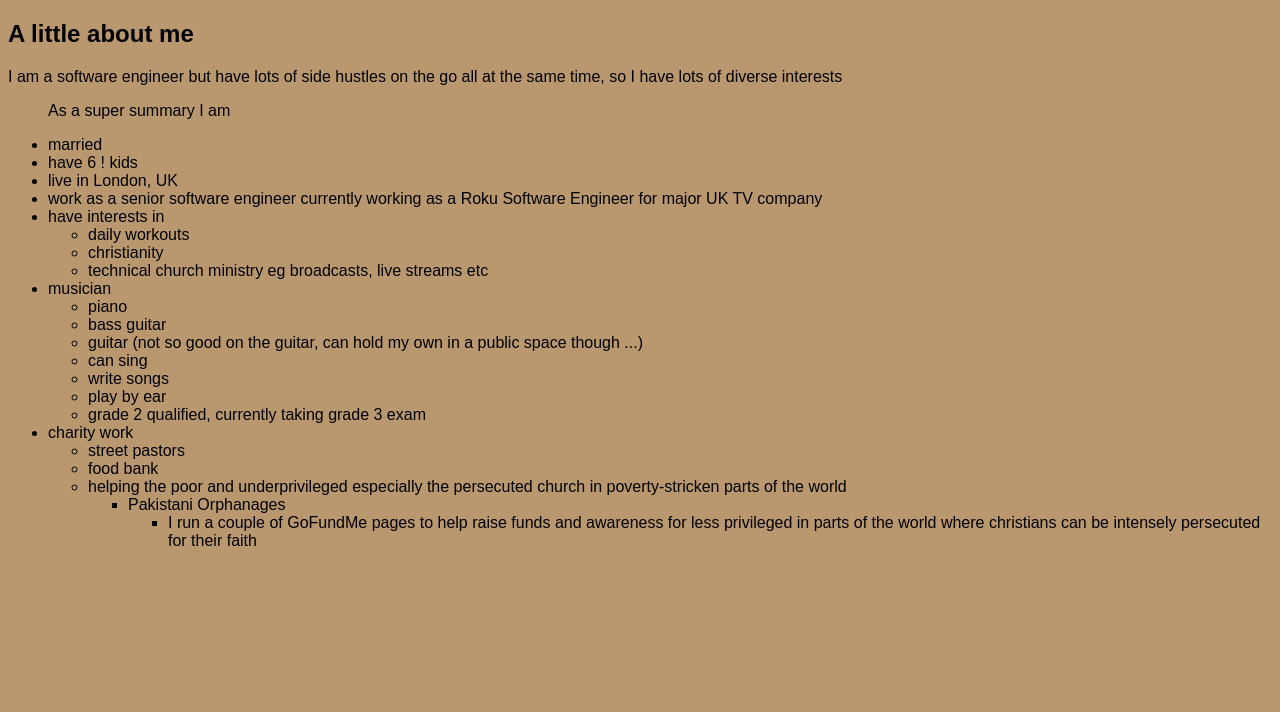
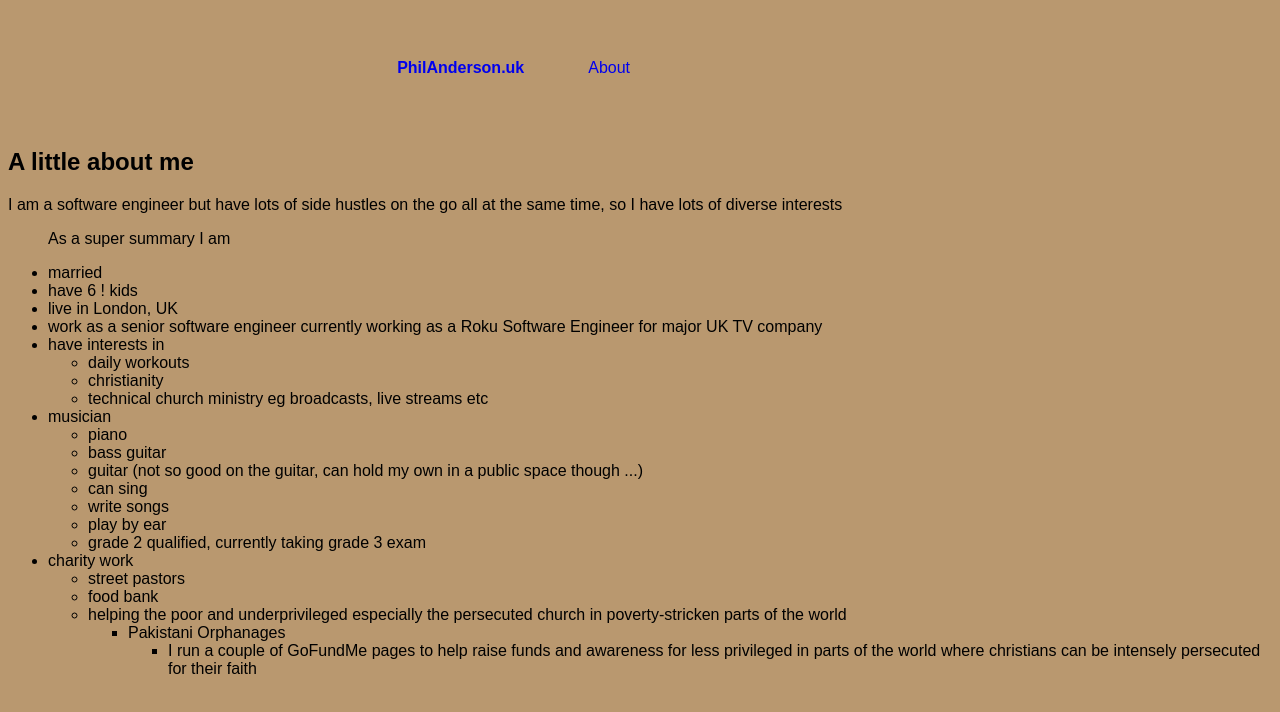
Before and after one commit to philanderson888/philanderson.uk2, a plain HTML site: page about.html in a window 1280 px wide. Drawn offline with Linux system fonts and the light colour scheme.

Commit message:
update index and about files

```diff
--- a/about.html
+++ b/about.html
@@ -7,23 +7,31 @@
     <meta name="author" content="Phil Anderson">
     <meta name="description" content="About Me">
     <meta name="date.created" content="2023-04-02">
+    <link rel="stylesheet" href="style.css">
     <title>About Me</title>
-    <style>
-        /*------------------------------------*\
-        #WHOLE-APP
-        \*------------------------------------*/
-
-        /**
-        * General CSS comments look like this
-        */
-
-        html{
-            font-family: sans-serif;
-            background-color: rgb(185, 152, 111);
-        }
-    </style>
 </head>
 <body>
+    <div class="container">
+
+
+
+
+
+        <nav class="nav">
+
+            <nav-item class="nav__nav-item  bold">
+                <a href="index.html">PhilAnderson.uk</a>
+            </nav-item>
+
+            <nav-item class="nav__nav-item">
+                <a href="about.html">About</a>
+            </nav-item>
+
+        </nav>
+
+
+    </div>
+
     <h2>A little about me</h2>
     <p>
         I am a software engineer but have lots of side hustles on the go all at the same time, so I have lots of diverse interests
--- /dev/null
+++ b/style.css
@@ -0,0 +1,70 @@
+/*------------------------------------*\
+#WHOLE-APP
+\*------------------------------------*/
+
+/**
+* General CSS comments look like this
+*/
+
+html{
+    font-family: sans-serif;
+    background-color: rgb(185, 152, 111);
+}
+
+
+
+
+
+/*------------------------------------*\
+#GRID-LAYOUT
+\*------------------------------------*/
+.container{
+    display:grid;
+    grid-template-columns: repeat(5, 1fr);
+    grid-template-rows: 15vh repeat(1, 1fr);
+}
+.nav{
+    grid-column-start: 1;
+    grid-column-end:5;
+    grid-row-start: 1;
+    grid-row-end:1;
+
+    display:flex;
+    justify-content: center;
+    align-items: center;
+    align-content: center;
+    column-gap: 5vw;
+}
+.nav__nav-item{
+    display: inline-block;
+}
+.row{
+    background-color: rgb(148, 109, 183);
+    padding: 2vmin;
+    grid-column-start: 1;
+    grid-column-end: 6
+}
+
+
+
+
+
+/*------------------------------------*\
+#FONTS-AND-TEXT-STYLING
+\*------------------------------------*/
+
+.bold{
+    font-weight: bold;
+}
+a:link{
+    text-decoration: none;
+}
+a:visited{
+    text-decoration: none;
+}
+a:hover{
+    text-decoration: none;
+}
+a:active{
+    text-decoration: none;
+}
```
Also changed, not shown: index.html (+6 -76 lines).
